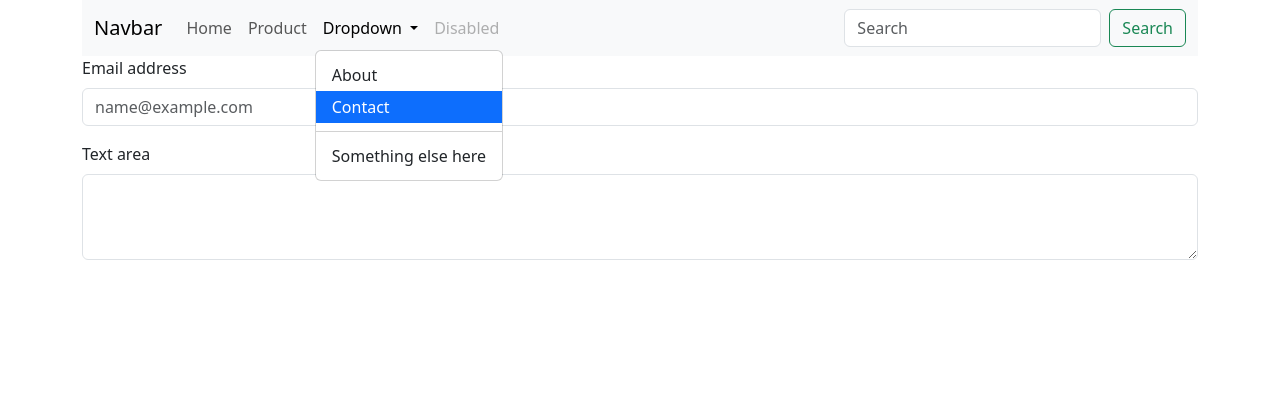
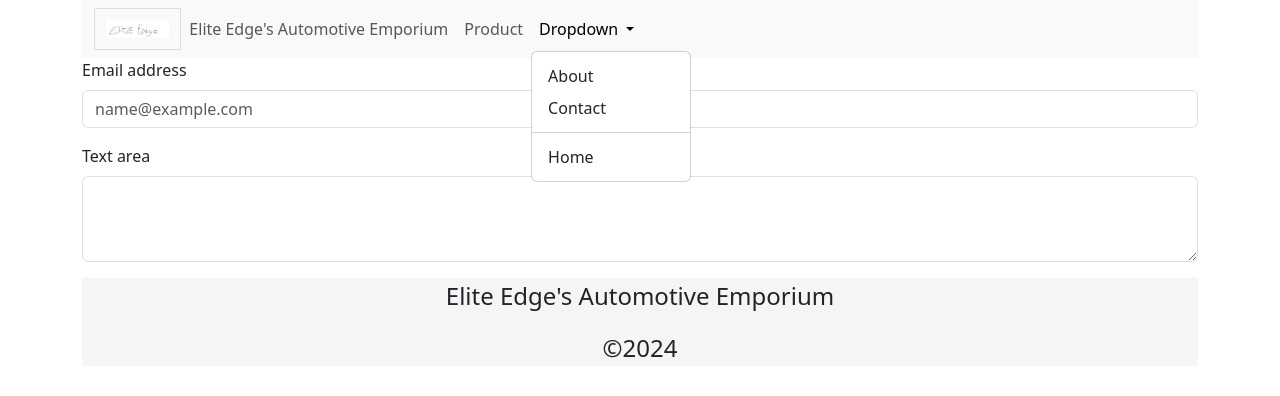
Before and after one commit to Vi2240/VarProjekt, a plain HTML site: page contact.html in a window 1280 px wide. Both pictures are taken after a click on the button "Dropdown". Drawn offline with nearby package versions, Linux system fonts and the light colour scheme.

Commit message:
BetterNavBar
NavBarUpdate

```diff
--- a/contact.html
+++ b/contact.html
@@ -14,14 +14,14 @@
 
         <nav class="navbar navbar-expand-lg bg-body-tertiary">
             <div class="container-fluid">
-              <a class="navbar-brand" href="#">Navbar</a>
+              <img src="img/Elite_Edge_Logo.png" class="navbar-brand-img" alt="Elite Edge Logo">
               <button class="navbar-toggler" type="button" data-bs-toggle="collapse" data-bs-target="#navbarSupportedContent" aria-controls="navbarSupportedContent" aria-expanded="false" aria-label="Toggle navigation">
                 <span class="navbar-toggler-icon"></span>
               </button>
               <div class="collapse navbar-collapse" id="navbarSupportedContent">
                 <ul class="navbar-nav me-auto mb-2 mb-lg-0">
                   <li class="nav-item">
-                    <a class="nav-link" aria-current="page" href="index.html">Home</a>
+                    <a class="nav-link" aria-current="page" href="index.html">Elite Edge's Automotive Emporium</a>
                   </li>
                   <li class="nav-item">
                     <a class="nav-link" href="product.html">Product</a>
@@ -32,19 +32,14 @@
                     </a>
                     <ul class="dropdown-menu">
                       <li><a class="dropdown-item" href="about.html">About</a></li>
-                      <li><a class="dropdown-item active" href="contact.html">Contact</a></li>
-                      <li><hr class="dropdown-divider"></li>
-                      <li><a class="dropdown-item" href="#">Something else here</a></li>
+                      <li><a class="dropdown-item" href="contact.html">Contact</a></li>
+                      <li>
+                        <hr class="dropdown-divider">
+                      </li>
+                      <li><a class="dropdown-item" href="index.html">Home</a></li>
                     </ul>
                   </li>
-                  <li class="nav-item">
-                    <a class="nav-link disabled" aria-disabled="true">Disabled</a>
-                  </li>
                 </ul>
-                <form class="d-flex" role="search">
-                  <input class="form-control me-2" type="search" placeholder="Search" aria-label="Search">
-                  <button class="btn btn-outline-success" type="submit">Search</button>
-                </form>
               </div>
             </div>
           </nav>
@@ -61,7 +56,10 @@
     </main>
 
     <footer>
-
+      <p>Elite Edge's Automotive Emporium</p>
+      <div class="copy">
+          <p>&copy;2024</p>
+      </div>
     </footer>
 
         <script src="https://cdn.jsdelivr.net/npm/bootstrap@5.3.3/dist/js/bootstrap.bundle.min.js" integrity="sha384-YvpcrYf0tY3lHB60NNkmXc5s9fDVZLESaAA55NDzOxhy9GkcIdslK1eN7N6jIeHz" crossorigin="anonymous"></script>
--- a/style.css
+++ b/style.css
@@ -13,11 +13,17 @@ p
     font-size: 1.5em;
 }
 
+.navbar-brand-img
+{
+    width: 8%;
+    height: 7%;
+}
+
 img
 {
     border: 1px solid #ddd;
     border-radius: 2%;
-    padding: 5px;
+    padding: 1%;
     width: 100%;
     height: auto;
 }
@@ -45,3 +51,10 @@ img
 {
     margin-top: 1%;
 }
+
+footer
+{
+    background-color: rgb(245, 245, 245);
+    text-align: center;
+    bottom: 0;
+}
```
Also changed, not shown: about.html (+8 -12 lines), index.html (+7 -12 lines), product.html (+7 -11 lines), img/Elite_Edge_Logo.png (added).
